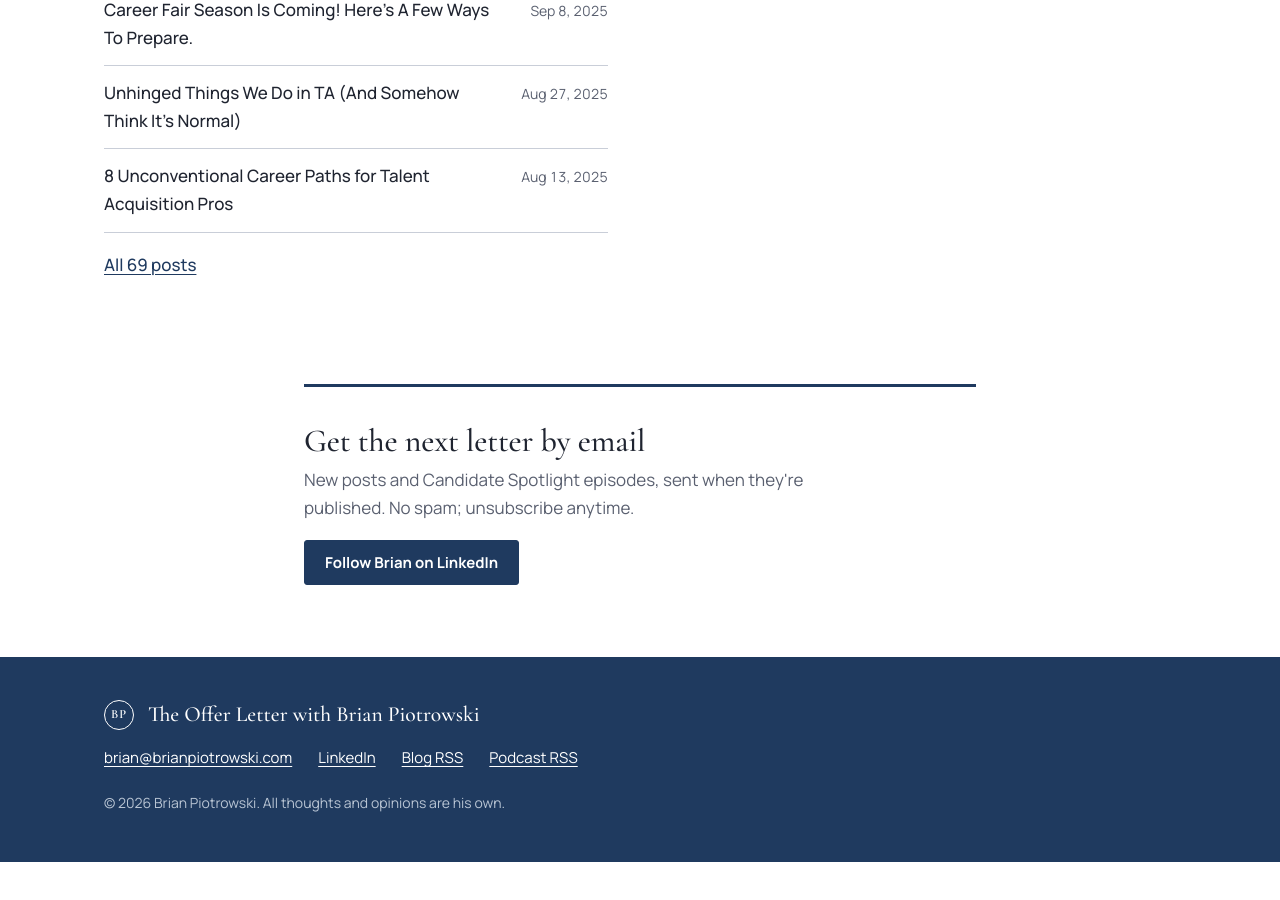
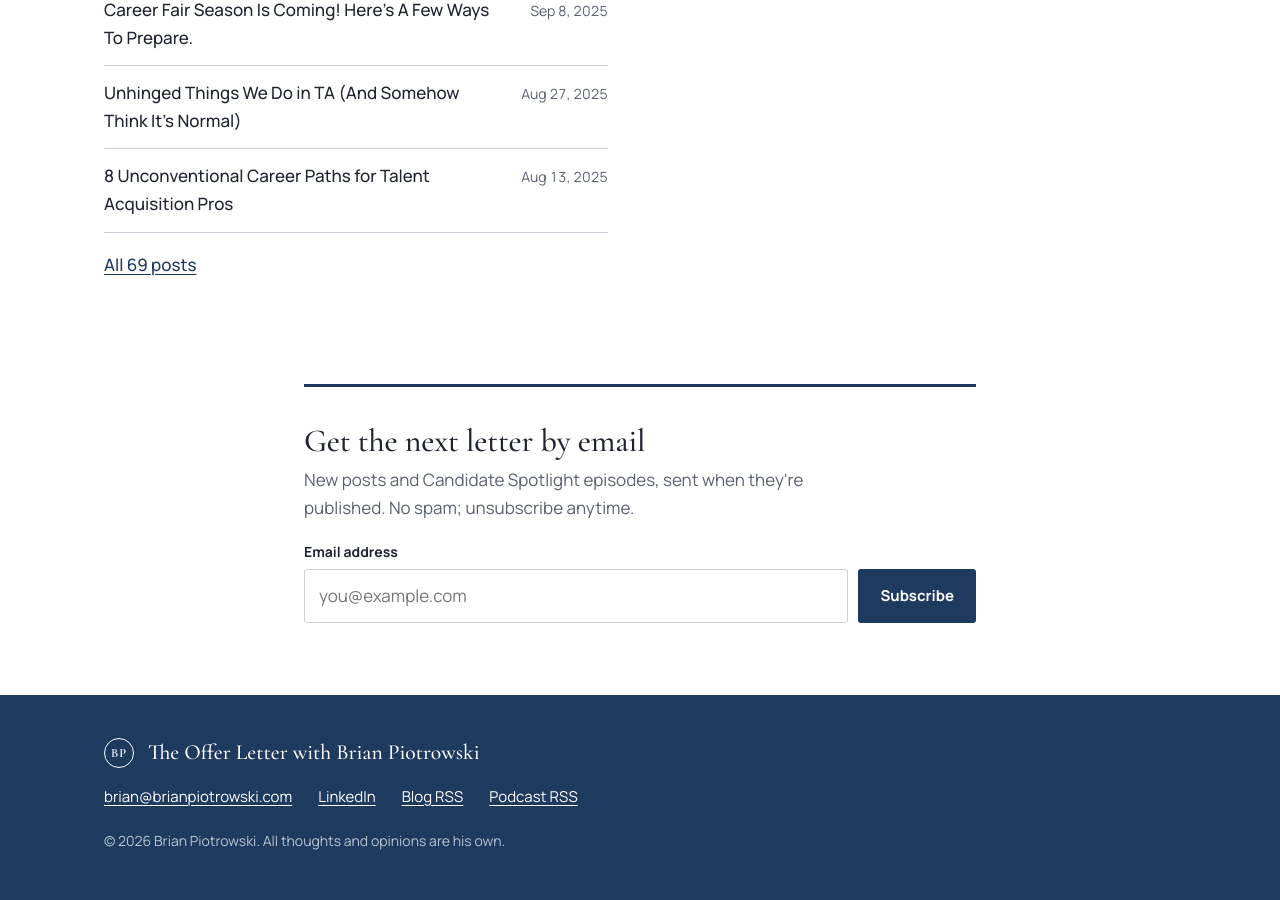
Before and after one commit to piotrowskibrian-cmd/BP_Professional_Blog, a Jekyll site: the page built from index.html, in a window 1280 px wide and 900 px high, scrolled down 1121 px. Built offline with Jekyll 4.4.1, drawn with Linux system fonts in a browser that asks for light colours; before the commit the page ends 1983 px from its top, so only the background shows below that; part of the change alters nothing that is shown.

```diff
--- a/_config.yml
+++ b/_config.yml
@@ -16,7 +16,7 @@ linkedin: "https://www.linkedin.com/in/bpiotrowski/"
 
 # Newsletter: your Buttondown username (buttondown.com/USERNAME).
 # Leave empty to show a "follow on LinkedIn" link instead of the form.
-buttondown: ""
+buttondown: "theofferletter"
 
 # Podcast. Episodes are pulled from this feed on every build and once a day.
 podcast:
```
